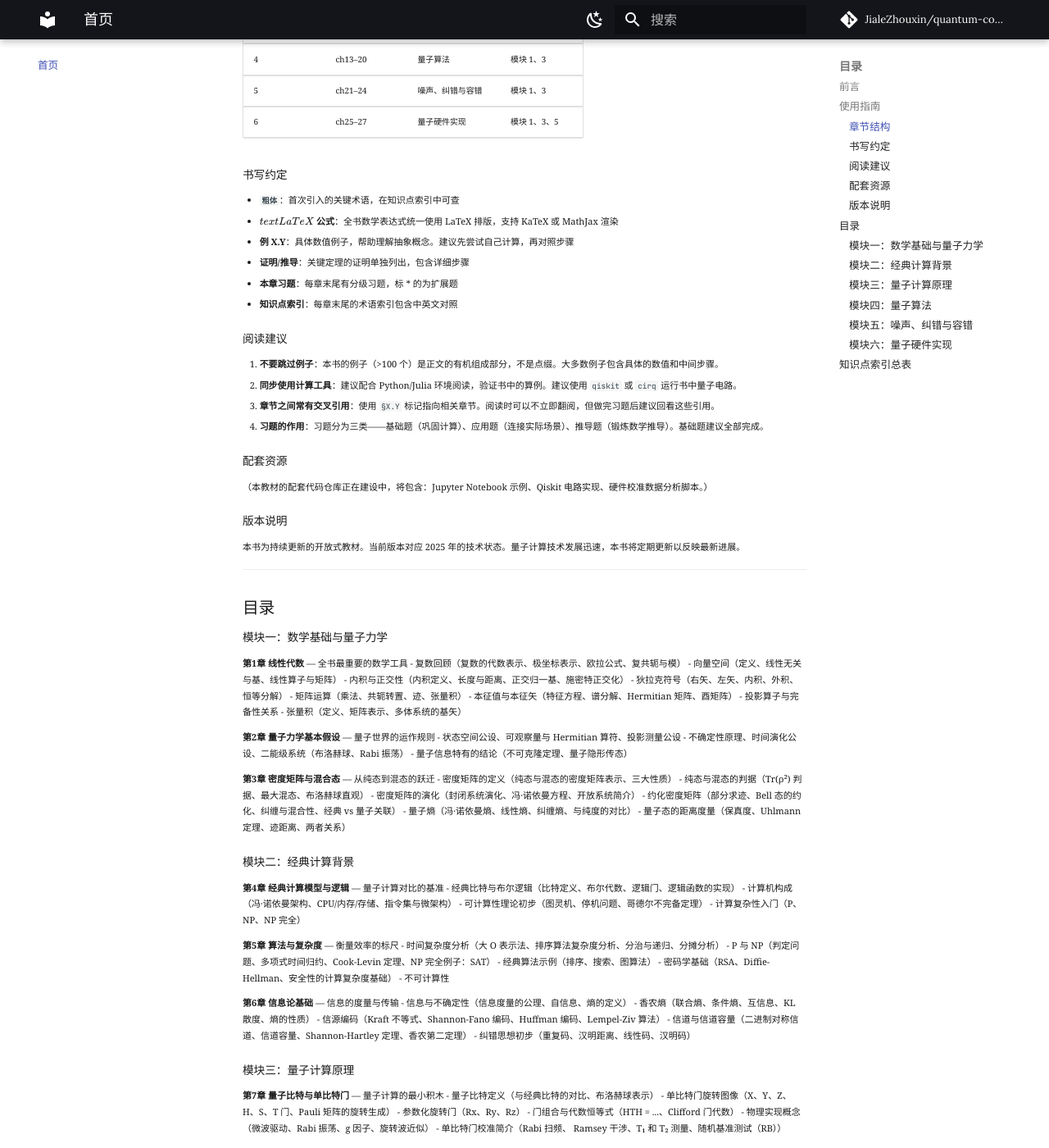
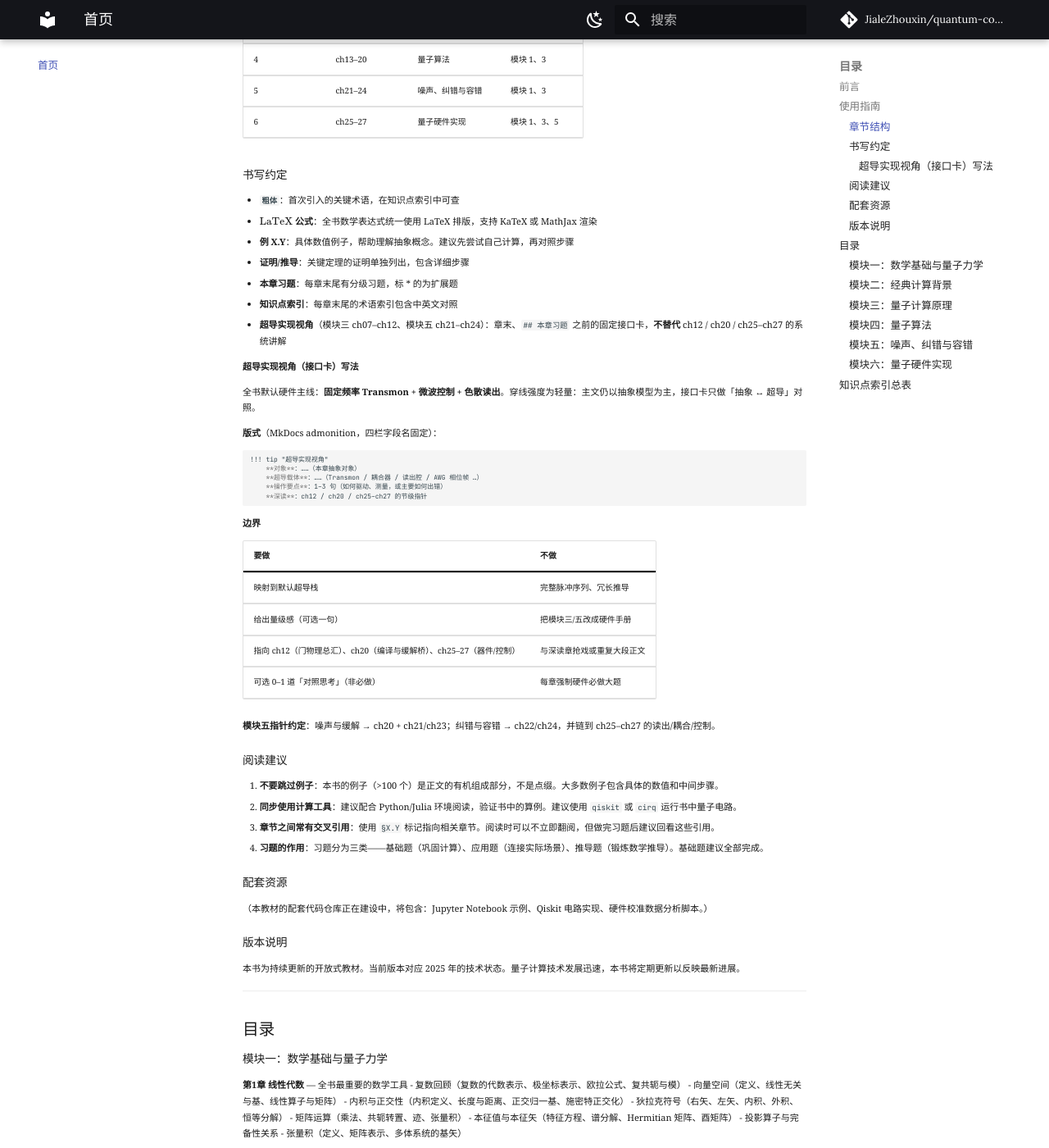
Before and after one commit to JialeZhouxin/quantum-computing-textbook, an MkDocs documentation site: the page built from docs/README.md, in a window 1280 px wide and 1400 px high, scrolled down 1420 px. Shown: the whole window at 82% size. Built offline with MkDocs 1.6.1 and Material for MkDocs 9.7.7, drawn with Linux system fonts in a browser that asks for light colours; comment, search, counter and statistics services are not loaded.

Commit message:
超导轻量穿线：接口卡规范 + ch07/ch21 示范
- README 书写约定补充「超导实现视角」四栏模板与边界
- ch07、ch21 在本章习题前加入 tip 接口卡与选做对照思考

````diff
--- a/docs/README.md
+++ b/docs/README.md
@@ -65,11 +65,37 @@
 ### 书写约定
 
 - **`粗体`**：首次引入的关键术语，在知识点索引中可查
-- **$\\text{LaTeX}$ 公式**：全书数学表达式统一使用 LaTeX 排版，支持 KaTeX 或 MathJax 渲染
+- **$\text{LaTeX}$ 公式**：全书数学表达式统一使用 LaTeX 排版，支持 KaTeX 或 MathJax 渲染
 - **例 X.Y**：具体数值例子，帮助理解抽象概念。建议先尝试自己计算，再对照步骤
 - **证明/推导**：关键定理的证明单独列出，包含详细步骤
 - **本章习题**：每章末尾有分级习题，标 * 的为扩展题
 - **知识点索引**：每章末尾的术语索引包含中英文对照
+- **超导实现视角**（模块三 ch07–ch12、模块五 ch21–ch24）：章末、`## 本章习题` 之前的固定接口卡，**不替代** ch12 / ch20 / ch25–ch27 的系统讲解
+
+#### 超导实现视角（接口卡）写法
+
+全书默认硬件主线：**固定频率 Transmon + 微波控制 + 色散读出**。穿线强度为轻量：主文仍以抽象模型为主，接口卡只做「抽象 ↔ 超导」对照。
+
+**版式**（MkDocs admonition，四栏字段名固定）：
+
+```markdown
+!!! tip "超导实现视角"
+    **对象**：……（本章抽象对象）
+    **超导载体**：……（Transmon / 耦合器 / 读出腔 / AWG 相位帧 …）
+    **操作要点**：1–3 句（如何驱动、测量，或主要如何出错）
+    **深读**：ch12 / ch20 / ch25–ch27 的节级指针
+```
+
+**边界**
+
+| 要做 | 不做 |
+|------|------|
+| 映射到默认超导栈 | 完整脉冲序列、冗长推导 |
+| 给出量级感（可选一句） | 把模块三/五改成硬件手册 |
+| 指向 ch12（门物理总汇）、ch20（编译与缓解桥）、ch25–27（器件/控制） | 与深读章抢戏或重复大段正文 |
+| 可选 0–1 道「对照思考」（非必做） | 每章强制硬件必做大题 |
+
+**模块五指针约定**：噪声与缓解 → ch20 + ch21/ch23；纠错与容错 → ch22/ch24，并链到 ch25–ch27 的读出/耦合/控制。
 
 ### 阅读建议
 
````
Also changed, not shown: docs/module-03-quantum-computation-principles/ch07-qubit-single-qubit-gates.md (+10 -0 lines), docs/module-05-noise-correction-fault-tolerance/ch21-quantum-noise-decoherence.md (+10 -0 lines).
